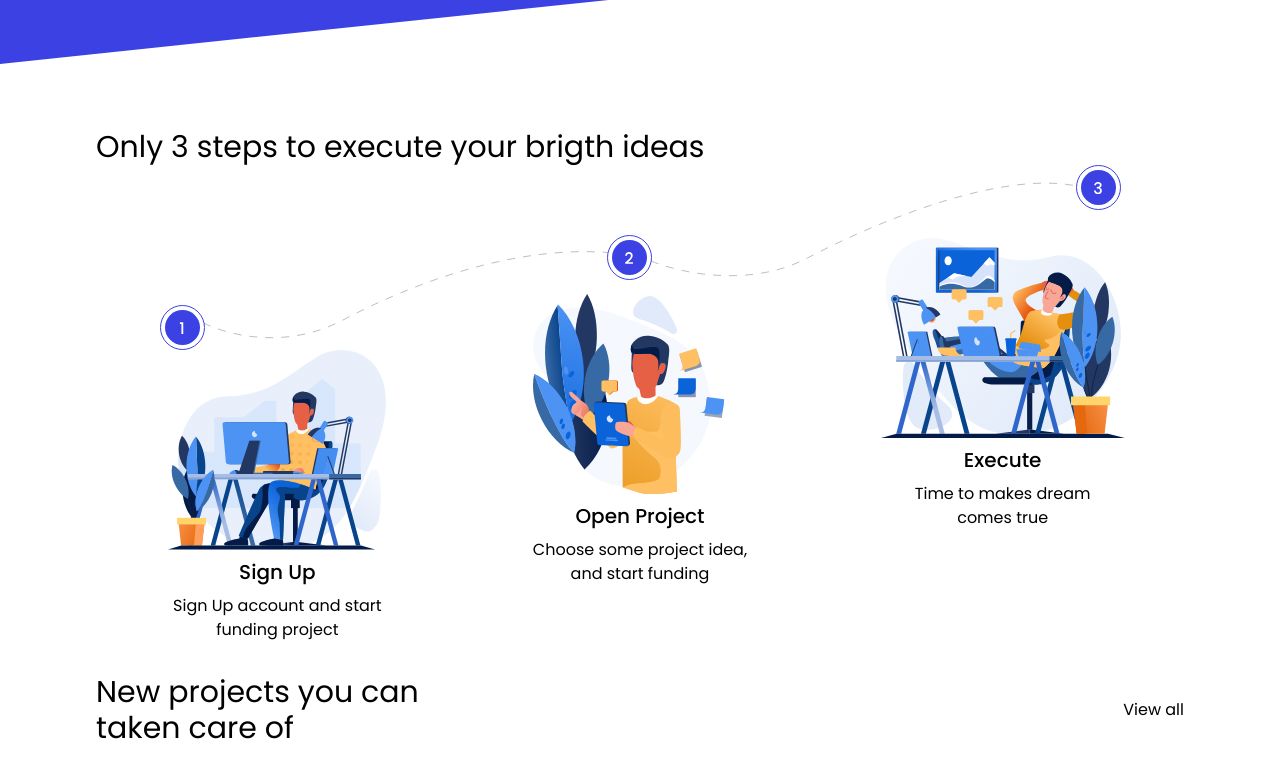
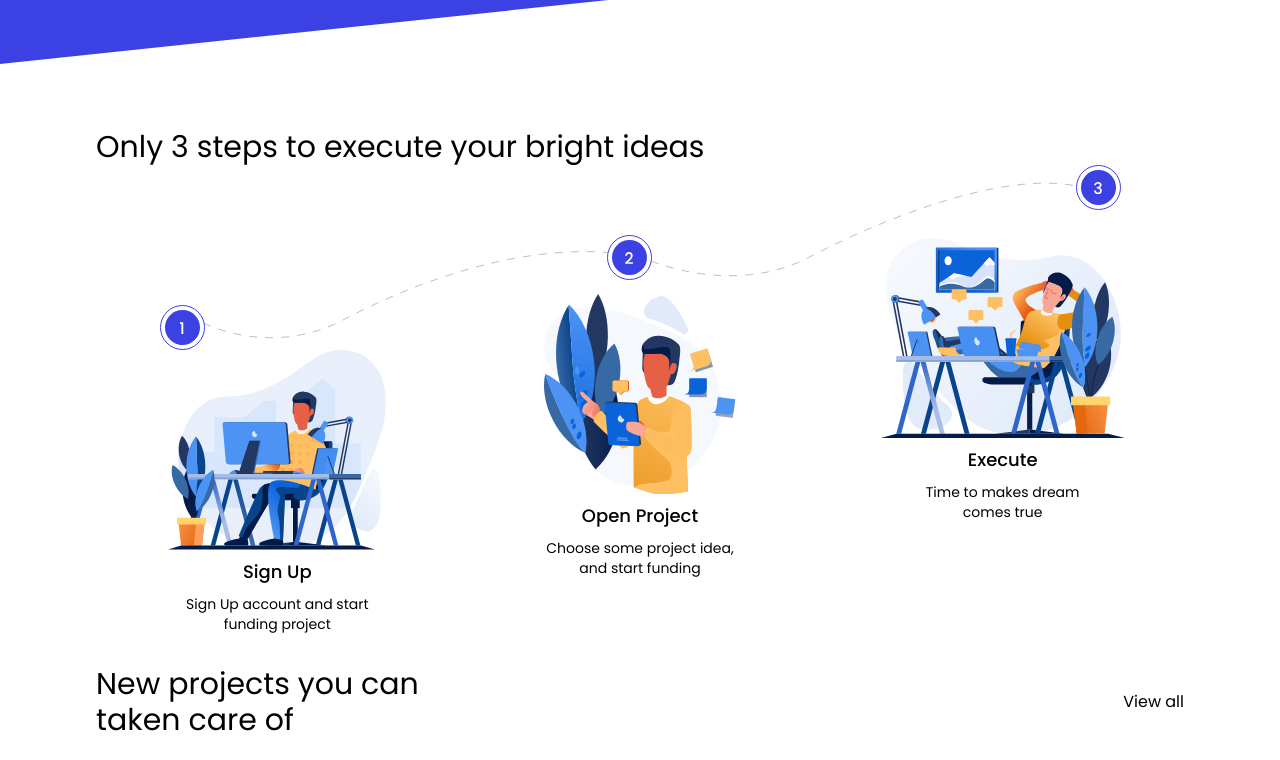
Before and after one commit to Reza1878/bwa-backer-fe, a Next.js app: page / in a window 1280 px wide. Shown: the part 600-1360 px from the top of the page. Built offline with nearby package versions, Linux system fonts and the light colour scheme.

Commit message:
Update: refactor step section

```diff
--- a/components/atoms/Button.tsx
+++ b/components/atoms/Button.tsx
@@ -56,7 +56,7 @@ function Button(props: Partial<ButtonProps>) {
     <a
       onClick={onClick}
       className={clsx(
-        "inline-block text-center px-6 text-white font-medium transition-all cursor-pointer",
+        "inline-block text-center px-6 text-white font-medium transition-all cursor-pointer w-full lg:w-auto",
         className,
         arrClassNames
       )}
--- /dev/null
+++ b/components/atoms/Typhograpy.tsx
@@ -0,0 +1,44 @@
+import clsx from "clsx";
+import React, { HTMLAttributes } from "react";
+
+interface TyphograpyProps extends HTMLAttributes<HTMLParagraphElement> {
+  variant: "h1" | "h2" | "h3" | "h4" | "h5" | "body" | "small";
+}
+
+function Typhograpy(props: Partial<TyphograpyProps>) {
+  const { children, style, className, variant } = props;
+  const variantStyles = [];
+
+  switch (variant) {
+    case "h1":
+      variantStyles.push("text-5xl lg:text-6xl");
+      break;
+    case "h2":
+      variantStyles.push("text-4xl lg:text-5xl");
+      break;
+    case "h3":
+      variantStyles.push("text-3xl lg:text-4xl");
+    case "h4":
+      variantStyles.push("text-2xl lg:text-3xl");
+      break;
+    case "h5":
+      variantStyles.push("text-lg lg:text-xl");
+      break;
+    case "body":
+      variantStyles.push("text-base lg:text-lg");
+      break;
+    case "small":
+      variantStyles.push("text-sm");
+      break;
+    default:
+      variantStyles.push("text-base lg:text-lg");
+      break;
+  }
+  return (
+    <p style={style} className={clsx(variantStyles, className)}>
+      {children}
+    </p>
+  );
+}
+
+export default Typhograpy;
--- a/components/atoms/index.ts
+++ b/components/atoms/index.ts
@@ -5,5 +5,15 @@ import NavItem from "./NavItem";
 import Flex from "./Flex";
 import HeaderBackground from "./HeaderBackground";
 import Img from "./Img";
+import Typhograpy from "./Typhograpy";
 
-export { Container, Logo, Button, NavItem, Flex, HeaderBackground, Img };
+export {
+  Container,
+  Logo,
+  Button,
+  NavItem,
+  Flex,
+  HeaderBackground,
+  Img,
+  Typhograpy,
+};
--- a/components/organism/GuestHeader.tsx
+++ b/components/organism/GuestHeader.tsx
@@ -1,4 +1,4 @@
-import { Button, Container, Img } from "components/atoms";
+import { Button, Container, Img, Typhograpy } from "components/atoms";
 import GuestNavbar from "components/molecules/navbar/GuestNavbar";
 import React from "react";
 function GuestHeader() {
@@ -7,16 +7,16 @@ function GuestHeader() {
       <GuestNavbar />
       <Container className="flex flex-wrap justify-between pt-6">
         <div className="lg:w-1/2 w-full">
-          <h1 className="text-white text-2xl lg:text-4xl mb-8 lg:pt-20">
-            We helps <u className="decoration-secondary">startup</u> to getting
-            started
-            <br />& <u className="decoration-secondary">funding</u> their truly
-            <br className="block lg:hidden" /> needs
-          </h1>
-          <p className="text-white text-base lg:text-xl font-light mb-8">
+          <Typhograpy className="mb-8 lg:pt-20 text-white" variant="h3">
+            We helps <u className="decoration-secondary">startup</u> to getting{" "}
+            <br className="hidden md:block" /> started &{" "}
+            <u className="decoration-secondary">funding</u> their{" "}
+            <br className="hidden lg:block" /> truly needs
+          </Typhograpy>
+          <Typhograpy variant="h5" className="font-light mb-8 text-white">
             Fund the best idea to become <br />a real product and be the
             contributor
-          </p>
+          </Typhograpy>
           <Button rounded size="md">
             Find a Project
           </Button>
--- /dev/null
+++ b/components/organism/StepSection.tsx
@@ -0,0 +1,73 @@
+import clsx from "clsx";
+import { Container, Img, Typhograpy } from "components/atoms";
+import React from "react";
+
+function StepSection() {
+  const stepImages = [
+    {
+      id: 1,
+      src: "/image/step-1-illustration.svg",
+      description: (
+        <>
+          Sign Up account and start <br /> funding project{" "}
+        </>
+      ),
+      title: "Sign Up",
+      containerClass: "",
+    },
+    {
+      id: 2,
+      src: "/image/step-2-illustration.svg",
+      description: (
+        <>
+          Choose some project idea, <br />
+          and start funding
+        </>
+      ),
+      title: "Open Project",
+      containerClass: "lg:-mt-14",
+    },
+    {
+      id: 3,
+      src: "/image/step-3-illustration.svg",
+      description: (
+        <>
+          Time to makes dream <br />
+          comes true
+        </>
+      ),
+      title: "Execute",
+      containerClass: "lg:-mt-28",
+    },
+  ];
+  return (
+    <Container
+      id="step-section"
+      className="container px-6 xl:px-24 mx-auto py-4"
+    >
+      <Typhograpy variant="h4">
+        Only 3 steps to execute your bright ideas
+      </Typhograpy>
+      <div className="flex items-center flex-col">
+        <Img containerClassNames="lg:block hidden" src="/image/line-step.svg" />
+        <div className="w-full flex justify-evenly flex-wrap">
+          {stepImages.map((item) => (
+            <div
+              key={item.id}
+              className={clsx(
+                "text-center w-full lg:w-1/3 flex flex-col items-center lg:py-0 py-6",
+                item.containerClass
+              )}
+            >
+              <Img src={item.src} />
+              <Typhograpy className="font-medium py-2">{item.title}</Typhograpy>
+              <Typhograpy variant="small">{item.description}</Typhograpy>
+            </div>
+          ))}
+        </div>
+      </div>
+    </Container>
+  );
+}
+
+export default StepSection;
--- a/components/organism/index.ts
+++ b/components/organism/index.ts
@@ -1,3 +1,3 @@
 import GuestHeader from "./GuestHeader";
-
-export { GuestHeader };
+import StepSection from "./StepSection";
+export { GuestHeader, StepSection };
--- a/pages/index.tsx
+++ b/pages/index.tsx
@@ -1,5 +1,5 @@
-import { Container, HeaderBackground } from "components/atoms";
-import { GuestHeader } from "components/organism";
+import { HeaderBackground } from "components/atoms";
+import { GuestHeader, StepSection } from "components/organism";
 import type { NextPage } from "next";
 import Head from "next/head";
 
@@ -57,51 +57,7 @@ const Home: NextPage = () => {
         <HeaderBackground part="header" />
         <GuestHeader />
         <main className="lg:pt-24 2xl:pt-0 pb-24">
-          <Container
-            id="step-section"
-            className="container px-6 xl:px-24 mx-auto py-4"
-          >
-            <h2 className="text-2xl lg:text-3xl">
-              Only 3 steps to execute your brigth ideas
-            </h2>
-            <div className="flex items-center flex-col">
-              <picture className="lg:block hidden">
-                <img alt="line-step" src="/image/line-step.svg" />
-              </picture>
-              <div className="w-full flex justify-evenly flex-wrap">
-                <div className="text-center w-full lg:w-1/3 flex flex-col items-center lg:py-0 py-6">
-                  <picture>
-                    <img src="/image/step-1-illustration.svg" alt="Step 1" />
-                  </picture>
-                  <p className="py-2 font-medium lg:text-xl">Sign Up</p>
-                  <p>
-                    Sign Up account and start <br /> funding project{" "}
-                  </p>
-                </div>
-                <div className="text-center w-full lg:w-1/3 flex flex-col items-center lg:-mt-14 lg:py-0 py-6">
-                  <picture>
-                    <img src="/image/step-2-illustration.svg" alt="Step 1" />
-                    <p className="py-2 font-medium text-xl">Open Project</p>
-                    <p>
-                      Choose some project idea, <br />
-                      and start funding
-                    </p>
-                  </picture>
-                </div>
-                <div className="text-center w-full lg:w-1/3 flex flex-col items-center lg:-mt-28 lg:py-0 py-6">
-                  <picture>
-                    <img src="/image/step-3-illustration.svg" alt="Step 1" />
-                  </picture>
-                  <p className="py-2 font-medium text-xl">Execute</p>
-                  <p>
-                    Time to makes dream <br />
-                    comes true
-                  </p>
-                </div>
-              </div>
-            </div>
-          </Container>
-
+          <StepSection />
           <section className="container px-6 xl:px-24 mx-auto py-4">
             <div className="flex flex-wrap justify-between items-center">
               <h2 className="text-2xl lg:text-3xl">
@@ -114,7 +70,7 @@ const Home: NextPage = () => {
               </a>
             </div>
 
-            <div className="flex lg:justify-between flex-wrap mt-4">
+            <div className="flex lg:justify-between flex-wrap mt-4 text-">
               {projects.map((project, index) => (
                 <div
                   key={index}
```
